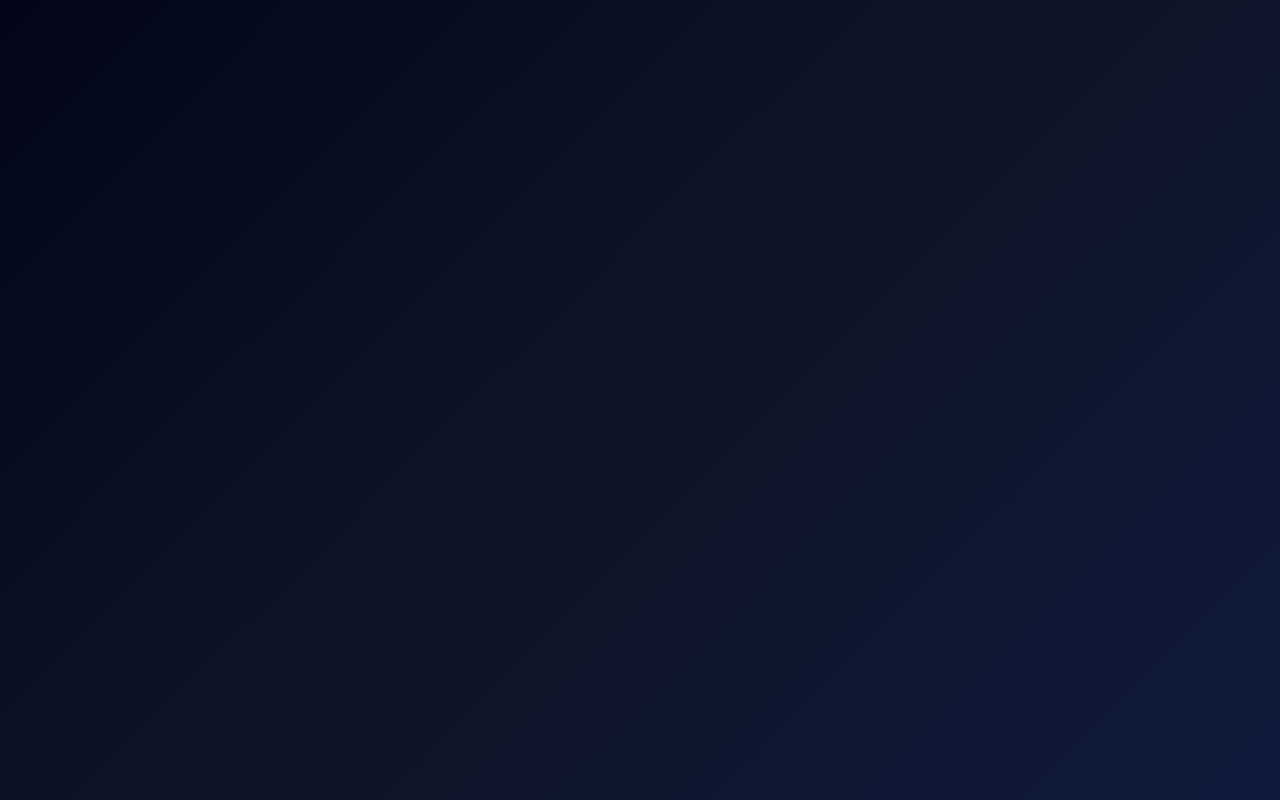
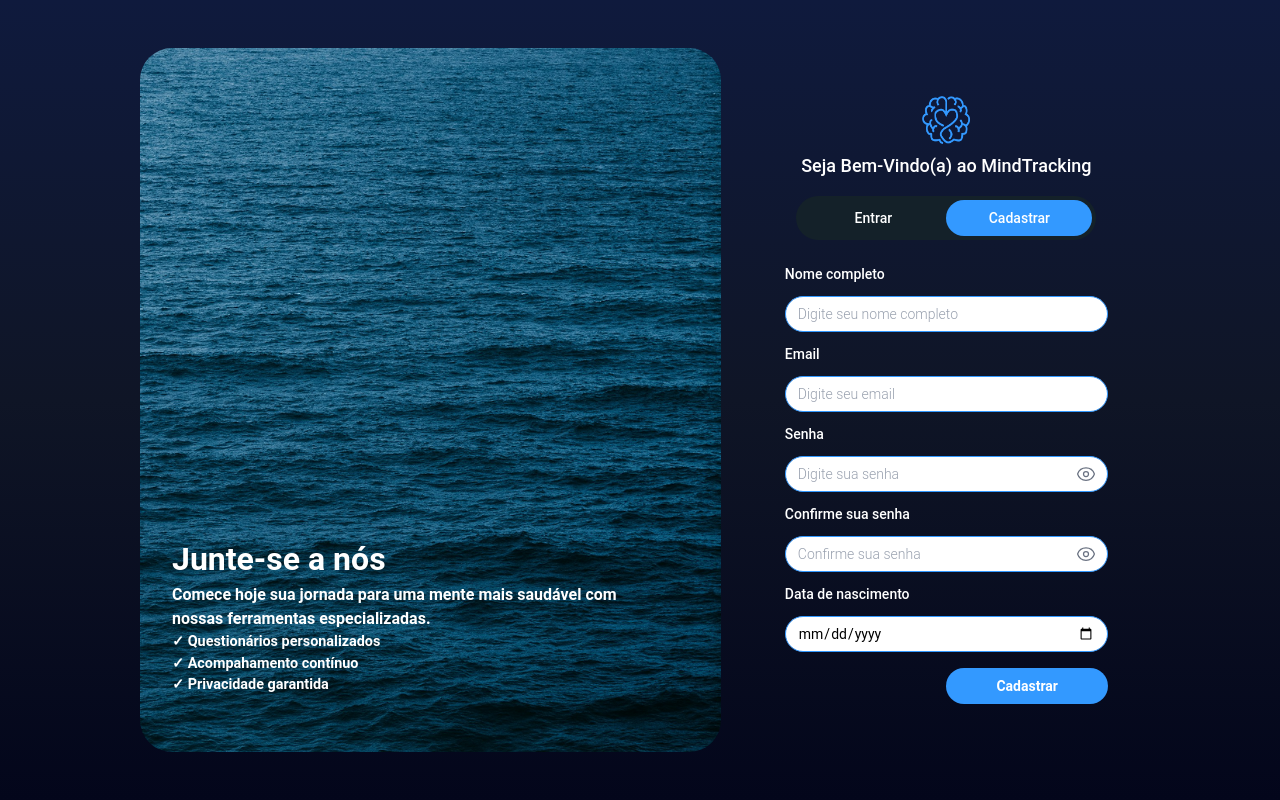
Before and after one commit to ThiagoNascBarros/mind-tracking, a React (Vite) app: page /sign-up in a window 1280 px wide. Before the commit this address had no page. Built offline with nearby package versions, Linux system fonts and the light colour scheme.

Commit message:
feat: adicionar configuração CSS do Tailwind fix: concerta pagina cadastrar, e adiciona o end-point "/sign-up", e "/sign-in"

```diff
--- a/src/App.tsx
+++ b/src/App.tsx
@@ -1,9 +1,11 @@
 import { Routes, Route } from 'react-router-dom';
-import Home from './pages/Home';
+import Home from './pages/home';
 import Questionarios from './pages/Questionarios';
 import Questionario from './pages/Questionario';
 import Dashboard from './pages/Dashboard';
 import Faq from './pages/Faq'
+import Login from './pages/Login';
+import Cadastrar from './pages/Cadastrar';
 
 function App() {
   return (
@@ -15,7 +17,8 @@ function App() {
         <Route path="/questionario-continuacao" element={<Questionario mostrarSaudacao={false} />} />
         <Route path="/dashboard" element={<Dashboard />} />
         <Route path="/faq" element={<Faq />} />
-
+        <Route path="/sign-in" element={<Login />} />
+        <Route path="/sign-up" element={<Cadastrar />} />
       </Routes>
     </div>
   )
--- a/src/components/Header.tsx
+++ b/src/components/Header.tsx
@@ -10,7 +10,7 @@ export default function Header() {
     const [isMenuOpen, setIsMenuOpen] = useState(false);
 
     const handleClick = () => {
-        navigate("/login");
+        navigate("/sign-in");
     }
 
     const toggleMenu = () => {
--- a/src/pages/Cadastrar.tsx
+++ b/src/pages/Cadastrar.tsx
@@ -15,6 +15,8 @@ export default function Cadastrar() {
     dataNascimento: '',
   });
 
+  const [showPassword, setShowPassword] = useState(false);
+  const [showConfirmPassword, setShowConfirmPassword] = useState(false);
   const [errors, setErrors] = useState<{ [key: string]: string }>({});
 
   const handleInputChange = (e: React.ChangeEvent<HTMLInputElement>) => {
@@ -74,7 +76,7 @@ export default function Cadastrar() {
     e.preventDefault();
     if (validateRegister()) {
       console.log('Dados válidos:', formData);
-      navigate('/Login');
+      navigate('/sign-in');
     }
   };
 
@@ -84,29 +86,33 @@ export default function Cadastrar() {
     }`;
 
   return (
-    <div className="w-full h-screen flex items-center justify-center px-4 bg-gradient-to-r from-[#03061B] via-[#0F1526] to-[#0F1A3D] overflow-hidden">
-      <div className="flex flex-col md:flex-row w-full max-w-[1000px] h-full overflow-hidden">
-        <div className="hidden md:flex md:w-[60%] h-full py-4 items-center justify-center overflow-hidden">
-          <img
-            src={marImgCadastro}
-            alt="Imagem fundo oceano"
-            className="w-[80%] h-full object-contain rounded-2xl"
-          />
+    <div className="w-full h-screen flex items-center justify-center px-4 md:py-12 bg-[linear-gradient(to_bottom,_#0F1A3D_0%,_#0F1526_50%,_#03061B_100%)] overflow-hidden">
+      <div className="flex flex-col md:flex-row w-full max-w-[1000px] h-full overflow-hidden gap-[2em]">
+        <div className="hidden md:flex md:w-[60%] h-full rounded-4xl py-4 pr-24 items-center justify-center overflow-hidden bg-[url('/images/ImgSignUp.png')] bg-cover">
+          <div className='text-white flex flex-col pl-8 pb-10 mt-auto'>
+            <h1 className='font-semibold text-[2em]'>Junte-se a nós</h1>
+            <h3 className='font-semibold text-[1em] text-left'>Comece hoje sua jornada para uma mente mais saudável com nossas ferramentas especializadas.</h3>
+            <p className='font-semibold text-[0.9em]'>
+               ✓ Questionários personalizados<br/>
+               ✓ Acompahamento contínuo<br/>
+               ✓ Privacidade garantida
+            </p>
+          </div>
         </div>
 
         <div className="w-full md:w-[40%] h-full flex items-center justify-center p-4 md:p-8 text-white">
           <div className="w-full max-w-md space-y-4">
             <div className="flex flex-col items-center w-full">
               <img src={logoImg} alt="Logo" className="h-12 w-12 mb-2" />
-              <h2 className="mb-4 text-lg text-center font-semibold">
-                Crie sua conta no MindTracking
+              <h2 className="mb-4 text-lg text-center font-medium">
+                 Seja Bem-Vindo(a) ao MindTracking
               </h2>
 
               {/* Botões de alternância */}
-              <div className="flex bg-[#0F1A3D] p-1 rounded-full mb-6 w-full max-w-[300px]">
+              <div className="flex bg-[#142129] p-1 rounded-full mb-6 w-full max-w-[300px]">
                 <button
                   className="w-1/2 py-2 rounded-full text-sm font-medium text-white"
-                  onClick={() => navigate('/Login')}
+                  onClick={() => navigate('/sign-in')}
                 >
                   Entrar
                 </button>
@@ -129,7 +135,7 @@ export default function Cadastrar() {
                   className="w-full space-y-3"
                   noValidate
                 >
-                  <div>
+                  <div className="space-y-3">
                     <label
                       className="flex justify-between text-sm font-medium"
                       htmlFor="nomeCompleto"
@@ -142,13 +148,14 @@ export default function Cadastrar() {
                     <input
                       id="nomeCompleto"
                       type="text"
-                      className={inputClass('nomeCompleto')}
+                      className={`${inputClass('nomeCompleto')} placeholder:text-sm placeholder:text-gray-400 placeholder:font-light`}
                       value={formData.nomeCompleto}
                       onChange={handleInputChange}
+                      placeholder="Digite seu nome completo"
                     />
                   </div>
 
-                  <div>
+                  <div className="space-y-3">
                     <label className="flex justify-between text-sm font-medium" htmlFor="email">
                       Email
                       {errors.email && (
@@ -158,29 +165,49 @@ export default function Cadastrar() {
                     <input
                       id="email"
                       type="email"
-                      className={inputClass('email')}
+                      className={`${inputClass('email')} placeholder:text-sm placeholder:text-gray-400 placeholder:font-light`}
                       value={formData.email}
                       onChange={handleInputChange}
+                      placeholder="Digite seu email"
                     />
                   </div>
 
-                  <div>
+                  <div className="space-y-3">
                     <label className="flex justify-between text-sm font-medium" htmlFor="senha">
                       Senha
                       {errors.senha && (
                         <span className="text-red-500 text-xs">{errors.senha}</span>
                       )}
                     </label>
+                    <div className="relative">
                       <input
                         id="senha"
-                      type="password"
-                      className={inputClass('senha')}
+                        type={showPassword ? "text" : "password"}
+                        className={`${inputClass('senha')} placeholder:text-sm placeholder:text-gray-400 placeholder:font-light pr-10`}
                         value={formData.senha}
                         onChange={handleInputChange}
+                        placeholder="Digite sua senha"
                       />
+                      <button
+                        type="button"
+                        className="absolute right-3 top-1/2 -translate-y-1/2 text-gray-500 hover:text-gray-700"
+                        onClick={() => setShowPassword(!showPassword)}
+                      >
+                        {showPassword ? (
+                          <svg xmlns="http://www.w3.org/2000/svg" fill="none" viewBox="0 0 24 24" strokeWidth={1.5} stroke="currentColor" className="w-5 h-5">
+                            <path strokeLinecap="round" strokeLinejoin="round" d="M3.98 8.223A10.477 10.477 0 001.934 12C3.226 16.338 7.244 19.5 12 19.5c.993 0 1.953-.138 2.863-.395M6.228 6.228A10.45 10.45 0 0112 4.5c4.756 0 8.773 3.162 10.065 7.498a10.523 10.523 0 01-4.293 5.774M6.228 6.228L3 3m3.228 3.228l3.65 3.65m7.894 7.894L21 21m-3.228-3.228l-3.65-3.65m0 0a3 3 0 10-4.243-4.243m4.242 4.242L9.88 9.88" />
+                          </svg>
+                        ) : (
+                          <svg xmlns="http://www.w3.org/2000/svg" fill="none" viewBox="0 0 24 24" strokeWidth={1.5} stroke="currentColor" className="w-5 h-5">
+                            <path strokeLinecap="round" strokeLinejoin="round" d="M2.036 12.322a1.012 1.012 0 010-.639C3.423 7.51 7.36 4.5 12 4.5c4.638 0 8.573 3.007 9.963 7.178.07.207.07.431 0 .639C20.577 16.49 16.64 19.5 12 19.5c-4.638 0-8.573-3.007-9.963-7.178z" />
+                            <path strokeLinecap="round" strokeLinejoin="round" d="M15 12a3 3 0 11-6 0 3 3 0 016 0z" />
+                          </svg>
+                        )}
+                      </button>
+                    </div>
                   </div>
 
-                  <div>
+                  <div className="space-y-3">
                     <label
                       className="flex justify-between text-sm font-medium"
                       htmlFor="confirmarSenha"
@@ -190,16 +217,35 @@ export default function Cadastrar() {
                         <span className="text-red-500 text-xs">{errors.confirmarSenha}</span>
                       )}
                     </label>
+                    <div className="relative">
                       <input
                         id="confirmarSenha"
-                      type="password"
-                      className={inputClass('confirmarSenha')}
+                        type={showConfirmPassword ? "text" : "password"}
+                        className={`${inputClass('confirmarSenha')} placeholder:text-sm placeholder:text-gray-400 placeholder:font-light pr-10`}
                         value={formData.confirmarSenha}
                         onChange={handleInputChange}
+                        placeholder="Confirme sua senha"
                       />
+                      <button
+                        type="button"
+                        className="absolute right-3 top-1/2 -translate-y-1/2 text-gray-500 hover:text-gray-700"
+                        onClick={() => setShowConfirmPassword(!showConfirmPassword)}
+                      >
+                        {showConfirmPassword ? (
+                          <svg xmlns="http://www.w3.org/2000/svg" fill="none" viewBox="0 0 24 24" strokeWidth={1.5} stroke="currentColor" className="w-5 h-5">
+                            <path strokeLinecap="round" strokeLinejoin="round" d="M3.98 8.223A10.477 10.477 0 001.934 12C3.226 16.338 7.244 19.5 12 19.5c.993 0 1.953-.138 2.863-.395M6.228 6.228A10.45 10.45 0 0112 4.5c4.756 0 8.773 3.162 10.065 7.498a10.523 10.523 0 01-4.293 5.774M6.228 6.228L3 3m3.228 3.228l3.65 3.65m7.894 7.894L21 21m-3.228-3.228l-3.65-3.65m0 0a3 3 0 10-4.243-4.243m4.242 4.242L9.88 9.88" />
+                          </svg>
+                        ) : (
+                          <svg xmlns="http://www.w3.org/2000/svg" fill="none" viewBox="0 0 24 24" strokeWidth={1.5} stroke="currentColor" className="w-5 h-5">
+                            <path strokeLinecap="round" strokeLinejoin="round" d="M2.036 12.322a1.012 1.012 0 010-.639C3.423 7.51 7.36 4.5 12 4.5c4.638 0 8.573 3.007 9.963 7.178.07.207.07.431 0 .639C20.577 16.49 16.64 19.5 12 19.5c-4.638 0-8.573-3.007-9.963-7.178z" />
+                            <path strokeLinecap="round" strokeLinejoin="round" d="M15 12a3 3 0 11-6 0 3 3 0 016 0z" />
+                          </svg>
+                        )}
+                      </button>
+                    </div>
                   </div>
 
-                  <div>
+                  <div className="space-y-3">
                     <label
                       className="flex justify-between text-sm font-medium"
                       htmlFor="dataNascimento"
@@ -212,10 +258,11 @@ export default function Cadastrar() {
                     <input
                       id="dataNascimento"
                       type="date"
-                      className={inputClass('dataNascimento')}
+                      className={`${inputClass('dataNascimento')} placeholder:text-sm placeholder:text-gray-400 placeholder:font-light`}
                       value={formData.dataNascimento}
                       onChange={handleInputChange}
                       max={new Date().toISOString().split('T')[0]}
+                      placeholder="Selecione sua data de nascimento"
                     />
                   </div>
 
--- a/src/pages/Login.tsx
+++ b/src/pages/Login.tsx
@@ -64,7 +64,7 @@ export default function Login() {
                 </button>
                 <button
                   className="w-1/2 py-2 rounded-full text-sm font-medium text-white"
-                  onClick={() => navigate('/Cadastrar')}
+                  onClick={() => navigate('/sign-up')}
                 >
                   Cadastrar
                 </button>
```
Also changed, not shown: tailwind.config.js (added, +10 -0 lines), public/images/ImgSignUp.png (added), public/images/ImgSignUp.svg (added). Lines whose indentation alone changed are shown as unchanged.
